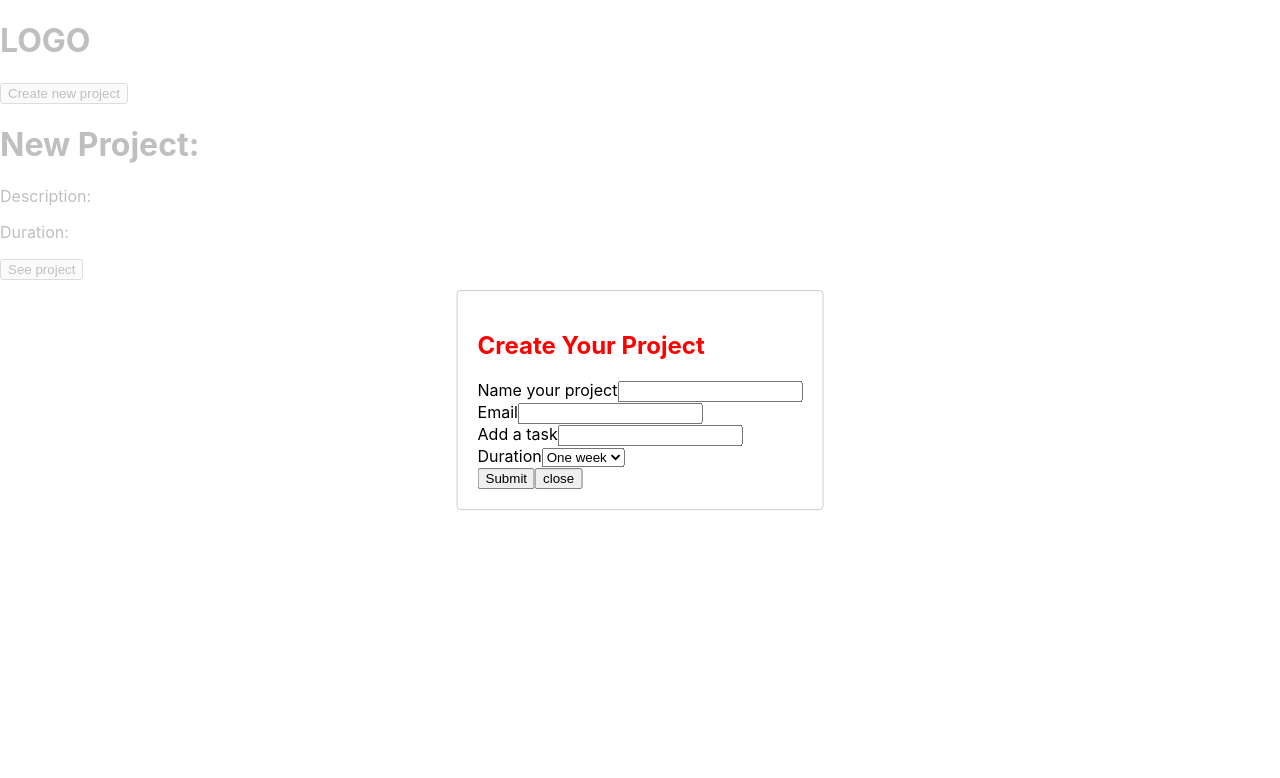
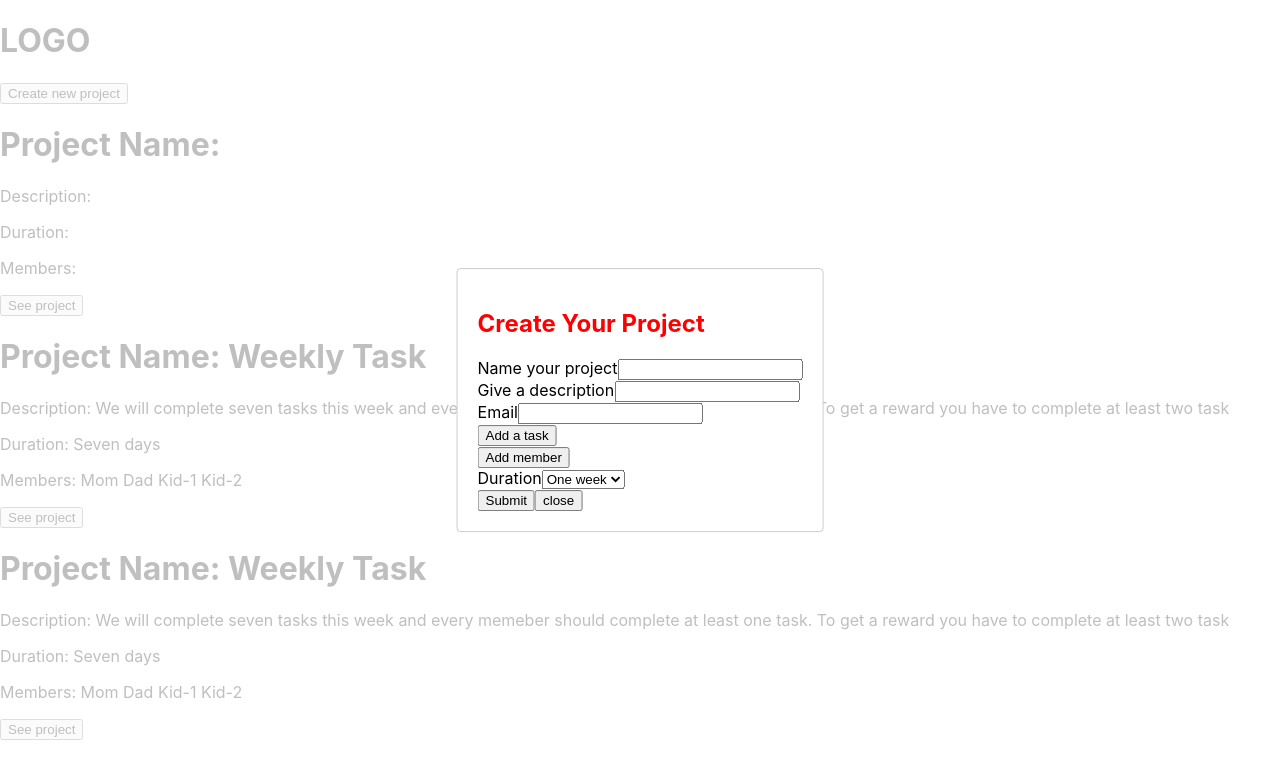
Before and after one commit to noortaz/HomeTeam, a React (Create React App) app in the folder home-task/: page /project in a window 1280 px wide. Both pictures are taken after a click on the button "Create new project". Shown: the top 778 px of the page. Built offline with nearby package versions, Linux system fonts and the light colour scheme.

Commit message:
multiple input field inserted

```diff
--- a/home-task/src/components/Project/Modal/CreateProject.js
+++ b/home-task/src/components/Project/Modal/CreateProject.js
@@ -1,5 +1,8 @@
 import React from 'react';
 import Modal from 'react-modal';
+
+//import data
+// import data from '../../../data/taskData';
 
 
 const customStyles = {
@@ -19,7 +22,20 @@ class CreateProject extends React.Component {
 
   state = {
     modalIsOpen: false,
+    tasks: []
   };
+
+  addTask = () => {
+    this.setState({
+      tasks: [...this.state.tasks, ''],
+    })
+  }
+
+  handleTaskChange = (event) => {
+    const newstate = {...this.state}
+    newstate.tasks[event.target.id] = event.target.value;
+    this.setState({...newstate});
+  }
 
   openModal = () => {
     this.setState({
@@ -33,13 +49,15 @@ class CreateProject extends React.Component {
 
   closeModal = () => {
     this.setState({
-      modalIsOpen: false
+      modalIsOpen: false,
+      tasks: []
     });
   }
 
 
 
   render() {
+
     return (
       <>
         <div>
@@ -63,18 +81,45 @@ class CreateProject extends React.Component {
               </div>
 
               <div>
-                <label>Email</label>
-                <input type="email"/>
+                <label>Give a description</label>
+                <input type="text" name="description" />
               </div>
 
               <div>
-                <label>Add a task</label>
-                <input type="task" name="tasklist"/>
+                <label>Email</label>
+                <input type="email" name="email"/>
+              </div>
+
+              <div>
+
+                {this.state.tasks.map((task, index) => {
+                  return (
+                    <div key={index}>
+                      <input id={index} name="taskList" onChange={this.handleTaskChange}/>
+                    </div>
+                  )
+                })}
+
+                <button type='button' onClick={this.addTask}>Add a task</button>
+
+              </div>
+
+
+
+              <div>
+                <button type='button' onClick={this.props.addMember}>Add member</button>
+                {this.props.members.map((member, index) => {
+                  return (
+                    <div key={index}>
+                      <input id={index} name="members" onChange={this.props.handleMemberChange}/>
+                    </div>
+                  )
+                })}
               </div>
 
               <div>
                 <label>Duration</label>
-                <select>
+                <select name="duration">
                   <option>One week</option>
                   <option>Two week</option>
                   <option>A month</option>
@@ -82,7 +127,7 @@ class CreateProject extends React.Component {
               </div>
 
               <button type="Submit">Submit</button>
-              <button onClick={this.closeModal}>close</button>
+              <button type='button' onClick={this.closeModal}>close</button>
 
             </form>
 
--- a/home-task/src/components/Project/Project.js
+++ b/home-task/src/components/Project/Project.js
@@ -6,41 +6,84 @@ import {Link} from 'react-router-dom';
 //import components
 import CreateProject from './Modal/CreateProject';
 
+//import data
+import projectData from '../../data/projectData';
+
 class Project extends React.Component {
 
   state = {
+    id: 'a20',
     title: '',
+    description: '',
     duration: '',
-    description: '',
-    //taskList: ['take our dog for a walk']
+    members: [],
+    tasks: []
   }
+
+  addMember = () => {
+    this.setState({
+      members: [...this.state.members, '']
+    })
+  }
+
+  handleMemberChange = (event) => {
+    const newstate = { ...this.state }
+    newstate.members[event.target.id] = event.target.value;
+    this.setState({ ...newstate });
+  }
+
 
   submitProject = (event) => {
     event.preventDefault();
     console.dir(event.target);
+    console.log(this.state.members)
     this.setState({
-      title: event.target.elements[0].value,
-      duration: event.target.elements[3].value,
-      //taskList: event.target.elements[2].value
+      title: event.target.title.value,
+      description: event.target.description.value,
+      duration: event.target.duration.value,
+      members: this.state.members
     })
-
   }
 
   render() {
+
     return (
       <>
-        <CreateProject submitProject={this.submitProject}/>
-        <div>
-          <h1> New Project: {this.state.title} </h1>
+        <CreateProject submitProject={this.submitProject} members={this.state.members} addMember={this.addMember} handleMemberChange={this.handleMemberChange}/>
+
+
+        <div key={this.state.id}>
+          <h1> Project Name: {this.state.title} </h1>
           <p> Description: {this.state.description} </p>
           <p> Duration: {this.state.duration} </p>
-          {/* <p>task lists : {this.state.taskList.map((item) => {
-            return (
-              <p>Task-1 {item}</p>
-            )
-          })}</p> */}
+          <p> Members:
+            {this.state.members.map((member, index) => {
+              return (
+                <span key={index}> {member} </span>
+              )
+            })}
+          </p>
           <Link to='/project/details'><button>See project</button></Link>
         </div>
+
+        {projectData.map((item) => {
+          return (
+            <div key={item.id}>
+              <h1> Project Name: {item.title} </h1>
+              <p> Description: {item.description} </p>
+              <p> Duration: {item.duration} </p>
+              <p> Members:
+              {item.members.map((member, index) => {
+                return (
+                  <span key={index}> {member} </span>
+                )
+              })}
+              </p>
+              <Link to='/project/details'><button>See project</button></Link>
+            </div>
+          )
+        })}
+
       </>
     )
   }
--- /dev/null
+++ b/home-task/src/data/projectData.js
@@ -0,0 +1,15 @@
+const projectData = [{
+    id: 'a1',
+    title: 'Weekly Task',
+    description: 'We will complete seven tasks this week and every memeber should complete at least one task. To get a reward you have to complete at least two task',
+    duration: 'Seven days',
+    members: ['Mom', 'Dad', 'Kid-1', 'Kid-2']
+}, {
+    id: 'a2',
+    title: 'Weekly Task',
+    description: 'We will complete seven tasks this week and every memeber should complete at least one task. To get a reward you have to complete at least two task',
+    duration: 'Seven days',
+    members: ['Mom', 'Dad', 'Kid-1', 'Kid-2']
+}]
+
+export default projectData;
--- a/home-task/src/data/taskData.js
+++ b/home-task/src/data/taskData.js
@@ -30,9 +30,9 @@ const data = [{
   description: `Everyone will wash their own dishes but the extra cooking pots, plates etc have to be cleaned by you.`
 }, {
   taskid: 7,
-  title: 'Plan a fun game to play altogether',
+  title: 'Take the garbage out',
   assignedTo: ['Kid-1', 'Kid-2'],
-  description: `Surprise other family members by planning something special and unique.`
+  description: `Everyday you must take the garbage out and dump int the correct categories.`
 }];
 
 
```
